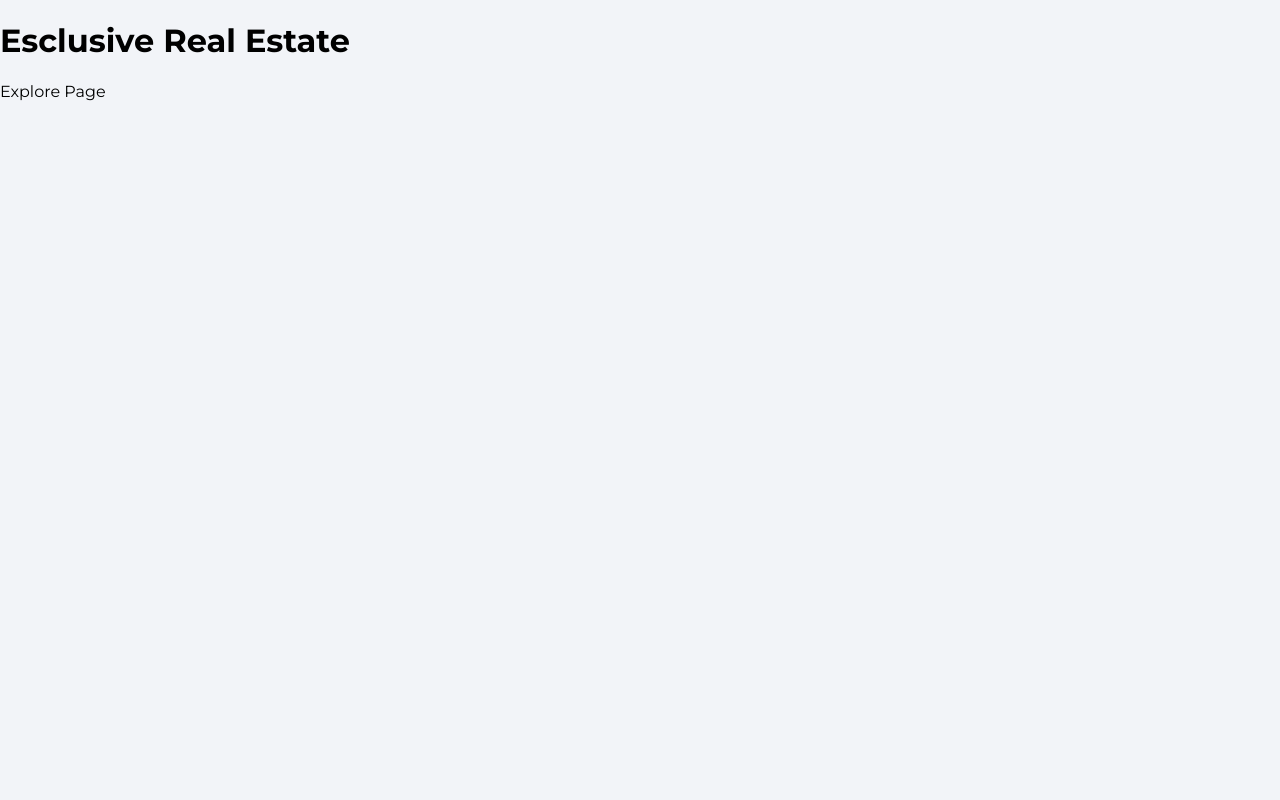
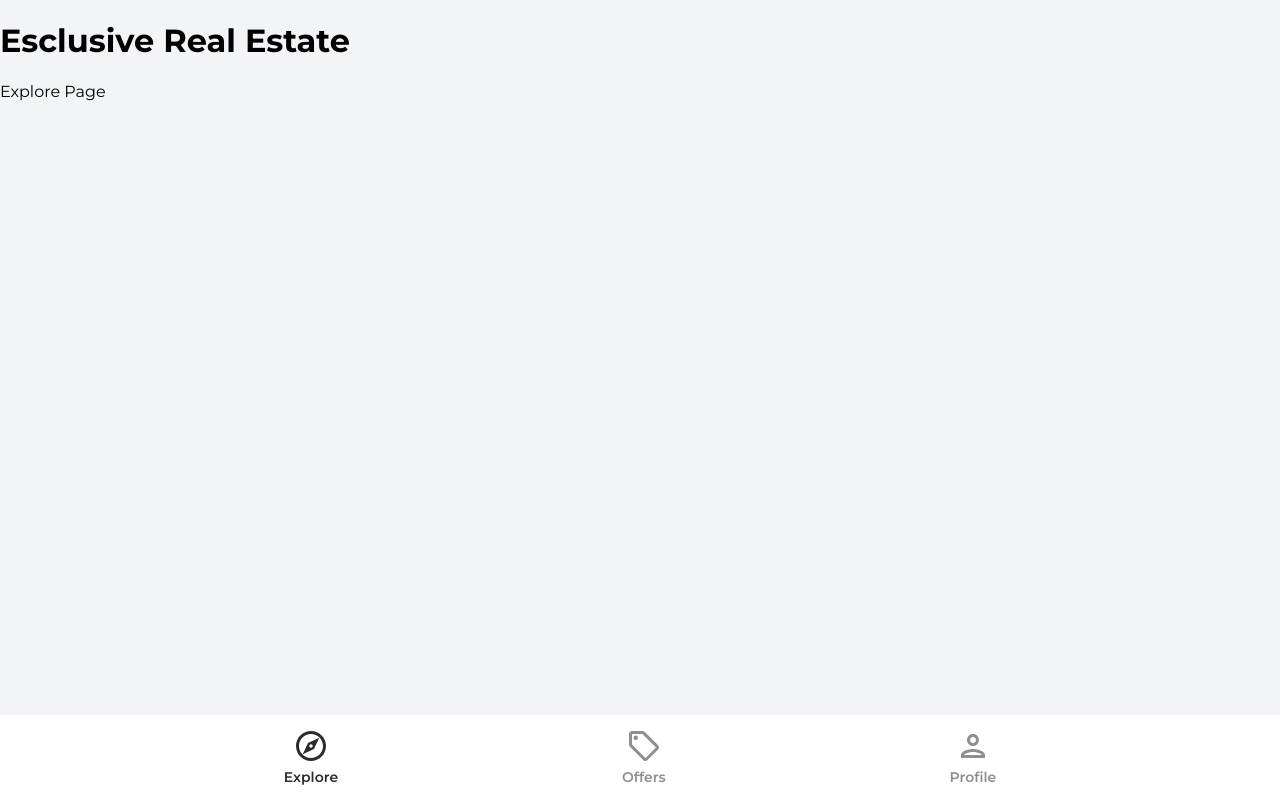
Before and after one commit to ZoranKarbev/exclusive-real-estate, a React (Create React App) app: page / in a window 1280 px wide. Built offline with nearby package versions, Linux system fonts and the light colour scheme.

Commit message:
added footer

```diff
--- a/src/App.js
+++ b/src/App.js
@@ -6,6 +6,7 @@ import LoginPage from "./Pages/LoginPage/LoginPage";
 import SignUpPage from "./Pages/SignUpPage/SignUpPage";
 import NotFoundPage from "./Pages/NotFoundPage/NotFoundPage";
 // import ProfilePage from "./Pages/ProfilePage/ProfilePage";
+import Footer from "./components/Footer/Footer";
 
 const App = () => {
   return (
@@ -20,6 +21,7 @@ const App = () => {
         <Route path="/sign-up" element={<SignUpPage />} />
         <Route path="*" element={<NotFoundPage />} />
       </Routes>
+      <Footer />
     </div>
   )
 };
--- /dev/null
+++ b/src/components/Footer/Footer.css
@@ -0,0 +1,48 @@
+.navbar {
+  position: fixed;
+  left: 0;
+  bottom: 0;
+  right: 0;
+  height: 85px;
+  background-color: #ffffff;
+  z-index: 1000;
+  display: flex;
+  justify-content: center;
+  align-items: center;
+}
+
+.navbar__nav {
+  width: 100%;
+  margin-top: 0.75rem;
+  overflow-y: hidden;
+}
+
+.navbar__list {
+  margin: 0;
+  padding: 0;
+  display: flex;
+  justify-content: space-evenly;
+  align-items: center;
+}
+
+.navbar__list-item {
+  cursor: pointer;
+  display: flex;
+  flex-direction: column;
+  align-items: center;
+}
+
+.navbar__list-item__name,
+.navbar__list-item__name--active {
+  margin-top: 0.25rem;
+  font-size: 14px;
+  font-weight: 600;
+  color: #8f8f8f;
+}
+.navbar__list-item__name--active {
+  color: #2c2c2c;
+}
+.navbar__list-item svg {
+    width: 36px;
+    height: 36px;
+}
--- /dev/null
+++ b/src/components/Footer/Footer.js
@@ -0,0 +1,35 @@
+import { useNavigate, useLocation } from "react-router-dom";
+import { ReactComponent as OffersIcon } from "../../assets/svg/localOfferIcon.svg";
+import { ReactComponent as ExploreIcon } from "../../assets/svg/exploreIcon.svg";
+import { ReactComponent as PersonOutlineIcon } from "../../assets/svg/personOutlineIcon.svg";
+import "./Footer.css";
+
+const Footer = () => {
+    const navigate = useNavigate();
+    const location = useLocation();
+    console.log("Location", location)
+    const pathMatchesRoute = route => route === location.pathname;
+
+    return (
+        <footer className="navbar">
+            <nav className="navbar__nav">
+                <ul className="navbar__list">
+                    <li className="navbar__list-item" onClick={() => navigate("/")}>
+                        <ExploreIcon fill={pathMatchesRoute("/") ? "#2c2c2c" : "#8f8f8f"} />
+                        <p className={pathMatchesRoute("/") ? "navbar__list-item__name--active" : "navbar__list-item__name"}>Explore</p>
+                    </li>
+                    <li className="navbar__list-item" onClick={() => navigate("/offers")}>
+                        <OffersIcon fill={pathMatchesRoute("/offers") ? "#2c2c2c" : "#8f8f8f"} />
+                        <p className={pathMatchesRoute("/offers") ? "navbar__list-item__name--active" : "navbar__list-item__name"}>Offers</p>
+                    </li>
+                    <li className="navbar__list-item" onClick={() => navigate("/profile")}>
+                        <PersonOutlineIcon fill={pathMatchesRoute("/profile") ? "#2c2c2c" : "#8f8f8f"} />
+                        <p className={pathMatchesRoute("/profile") ? "navbar__list-item__name--active" : "navbar__list-item__name"}>Profile</p>
+                    </li>
+                </ul>
+            </nav>
+        </footer >
+    )
+};
+
+export default Footer;
--- a/src/index.css
+++ b/src/index.css
@@ -140,50 +140,6 @@ button {
   font-weight: 800;
 }
 
-.navbar {
-  position: fixed;
-  left: 0;
-  bottom: 0;
-  right: 0;
-  height: 85px;
-  background-color: #ffffff;
-  z-index: 1000;
-  display: flex;
-  justify-content: center;
-  align-items: center;
-}
-
-.navbarNav {
-  width: 100%;
-  margin-top: 0.75rem;
-  overflow-y: hidden;
-}
-
-.navbarListItems {
-  margin: 0;
-  padding: 0;
-  display: flex;
-  justify-content: space-evenly;
-  align-items: center;
-}
-
-.navbarListItem {
-  cursor: pointer;
-  display: flex;
-  flex-direction: column;
-  align-items: center;
-}
-
-.navbarListItemName,
-.navbarListItemNameActive {
-  margin-top: 0.25rem;
-  font-size: 14px;
-  font-weight: 600;
-  color: #8f8f8f;
-}
-.navbarListItemNameActive {
-  color: #2c2c2c;
-}
 
 .nameInput {
   margin-bottom: 2rem;
```
